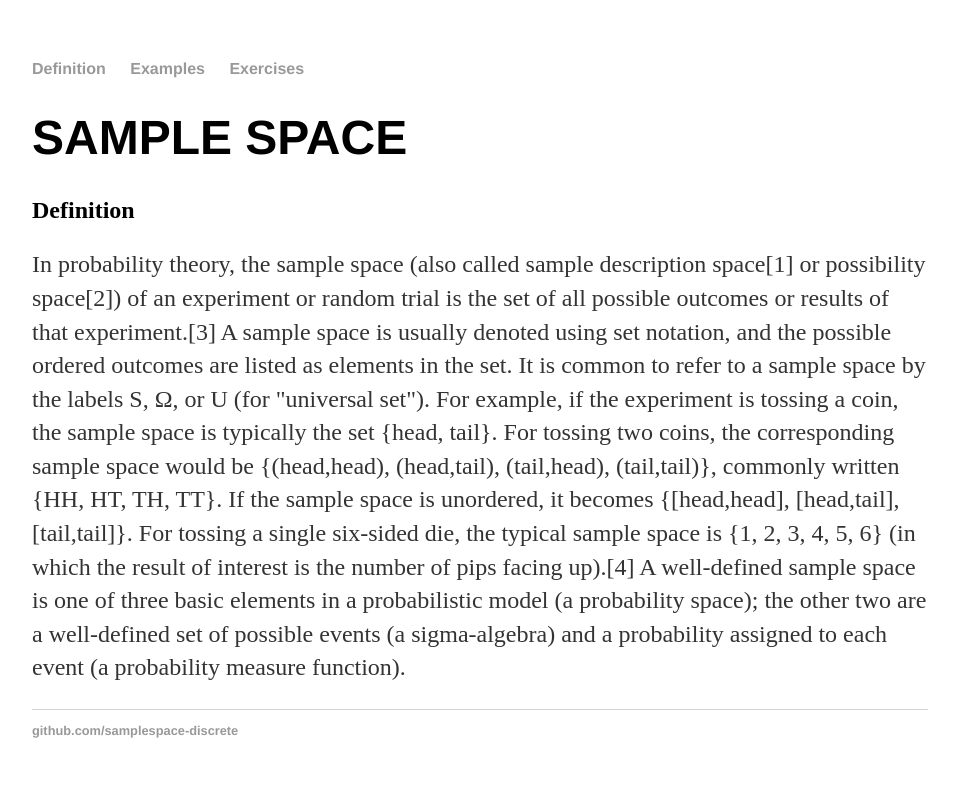
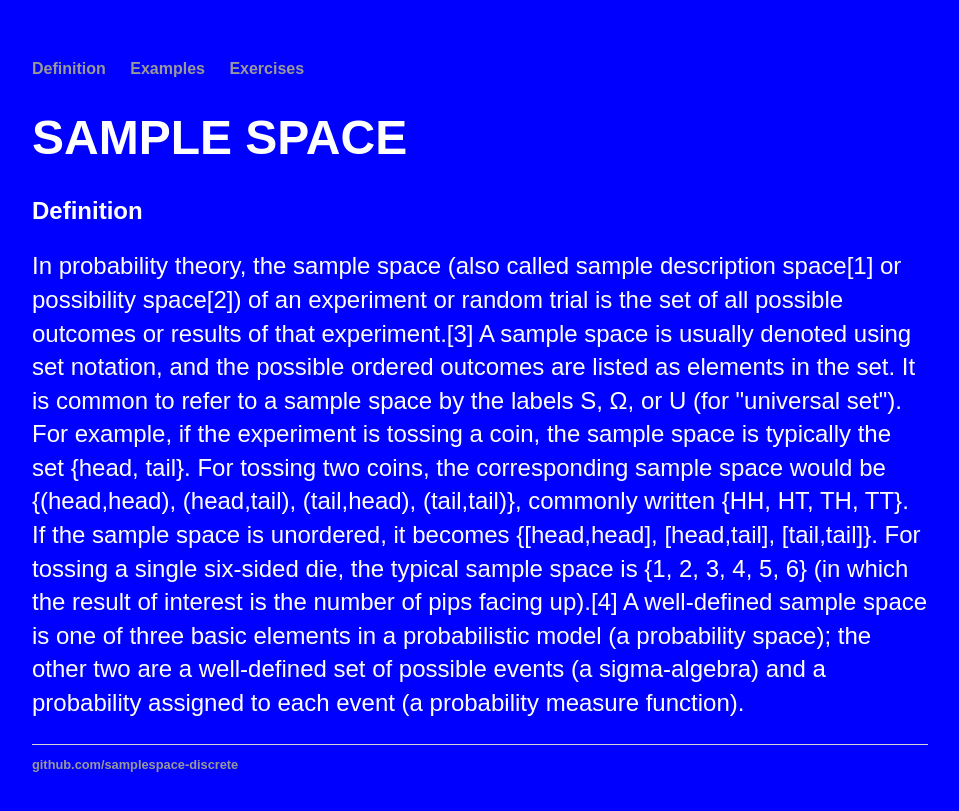
Before and after one commit to samplespace-discrete/samplespace-discrete.github.io, a Jekyll site: the page built from index.html, in a window 1280 px wide. Shown: the top 811 px of the page, without its empty margins (160-1119 px from the left). Built offline with Jekyll 4.4.1, drawn with Linux system fonts in a browser that asks for light colours.

Commit message:
Update main.css

```diff
--- a/css/main.css
+++ b/css/main.css
@@ -1,9 +1,10 @@
 body {
     margin: 60px auto;
     width: 70%;
+    background-color: blue;
 }
 nav ul, footer ul {
-    font-family:'Helvetica', 'Arial', 'Sans-Serif';
+    font-family: 'Arial';
     padding: 0px;
     list-style: none;
     font-weight: bold;
@@ -21,12 +22,18 @@ a:hover {
 }
 h1 {
     font-size: 3em;
-    font-family:'Helvetica', 'Arial', 'Sans-Serif';
+    font-family: 'Arial';
+    color: white;
+}
+h2 {
+    font-family: 'Arial';
+    color: white;
 }
 p {
     font-size: 1.5em;
     line-height: 1.4em;
-    color: #333;
+    font-family: 'Arial';
+    color: white;
 }
 footer {
     border-top: 1px solid #d5d5d5;
```
